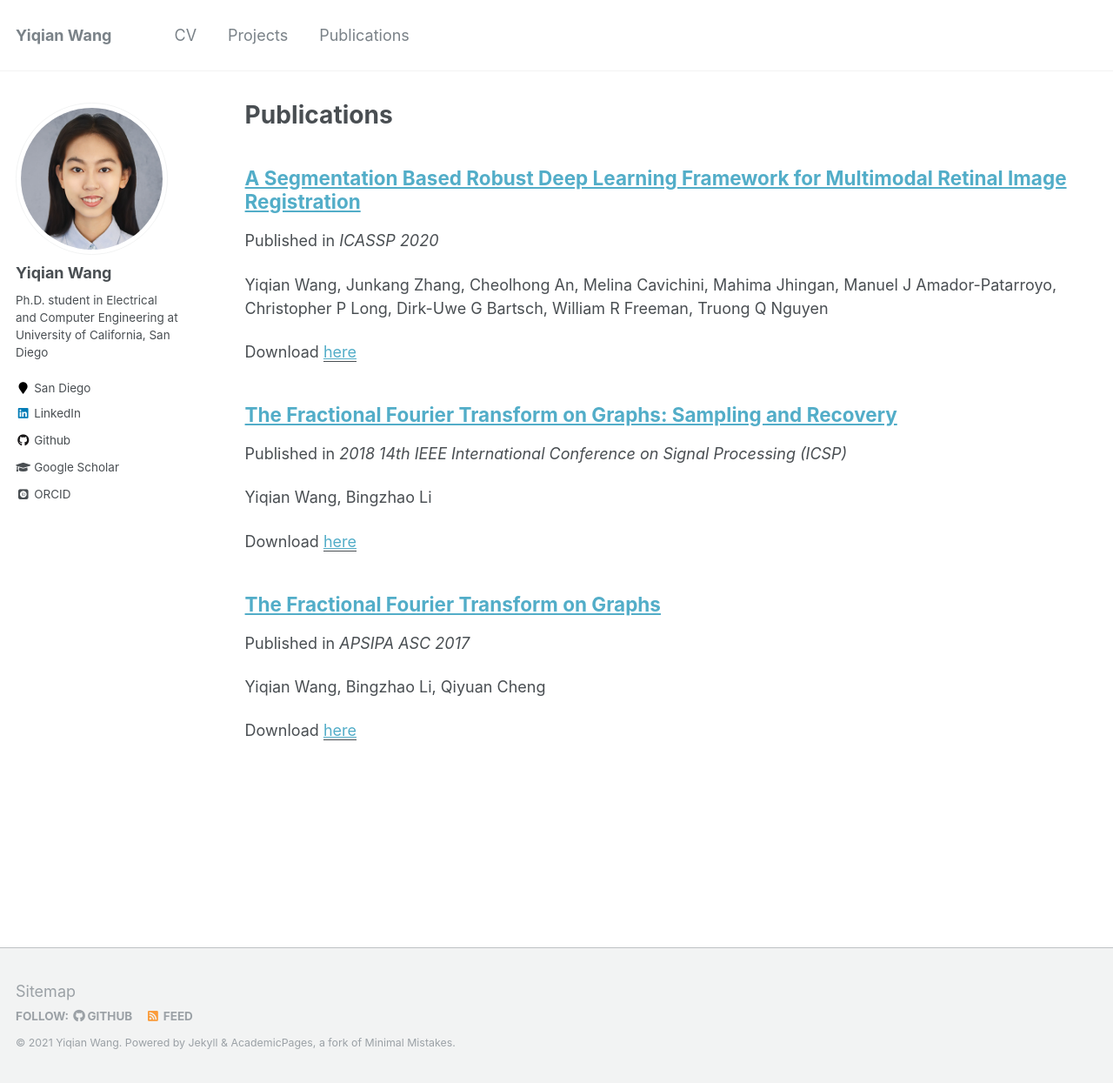
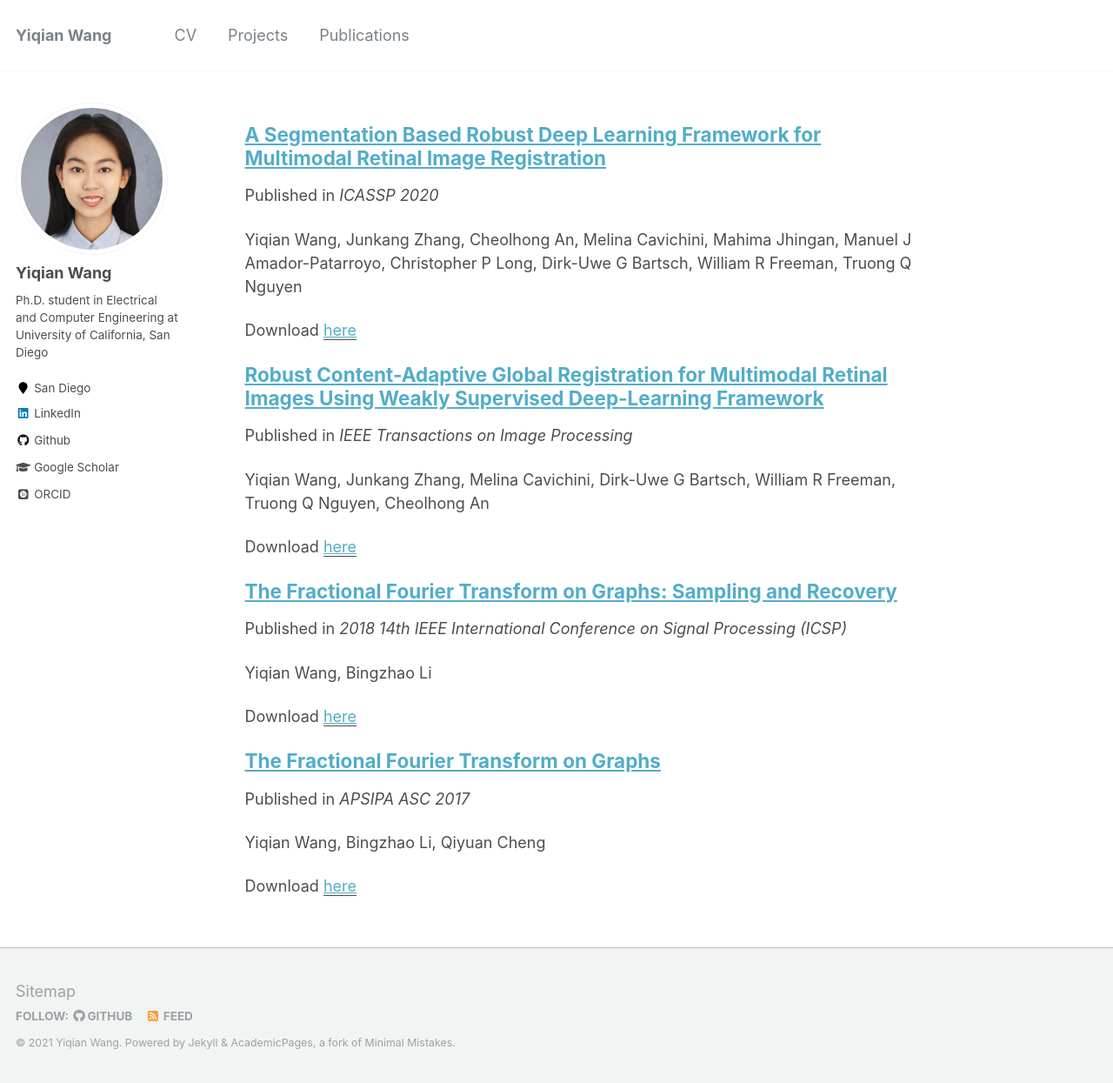
Before and after one commit to yiqian-wang/yiqian-wang.github.io, a Jekyll site: the page built from _pages/publications_prev.md, in a window 1280 px wide and 1245 px high. Shown: the whole window at 87% size. Built offline with Jekyll 4.4.1, drawn with Linux system fonts in a browser that asks for light colours; some web fonts are replaced; our own code applies the rules of GitHub Pages for plain Markdown files; part of the change alters nothing that is shown.

Commit message:
Update publication style 2

````diff
--- a/_pages/cv.md
+++ b/_pages/cv.md
@@ -39,4 +39,18 @@ Experience
 
 Publications
 ======
-See [pulication](https://yiqian-wang.github.io/publications) page.
+Also see [pulication](https://yiqian-wang.github.io/publications) page.
+
+[[1]](https://ieeexplore.ieee.org/abstract/document/9357976) **Y. Wang**, J. Zhang, M. Cavichini, D. G. Bartsch, W. R. Freeman, T. Q. Nguyen, C. An, "Robust content-adaptive global registration for multimodal retinal images using weakly supervised deep-learning framework", *IEEE Transactions on Image Processing*, Feb. 2021, pp 3167-3178.
+
+[[2]](https://ieeexplore.ieee.org/stamp/stamp.jsp?arnumber=9233401) **Y. Wang**, J. Zhang, M. Cavichini, D. G. Bartsch, W. R. Freeman, T. Q. Nguyen, C. An, "Study on correlation between subjective and objective metrics for multimodal retinal image registration", *IEEE Access*, Oct. 2020.
+
+[[3]](https://tvst.arvojournals.org/article.aspx?articleid=2770938) M. Cavichini, C. An, D. G. Bartsch, M. Jhingan, M. J. Amador, C. P. Long, J. Zhang, **Y. Wang**, A. X. Chan, S. Madala, T. Nguyen, W. R. Freeman, "Artificial intelligence for automated overlay of fundus camera and scanning laser ophthalmoscope images", *Translational vision science & technology*, Oct. 2020.
+
+[[4]](https://doi.org/10.1117/12.2569858)  C. An, **Y. Wang**, J. Zhang, D. G. Bartsch, W. R. Freeman, "Fovea localization neural network for multimodal retinal imaging", *Applications of Machine Learning 2020*, Vol. 11511. International Society for Optics and Photonics, Aug. 2020.
+
+[[5]](https://ieeexplore.ieee.org/abstract/document/9054077) **Y. Wang**, J. Zhang, C. An, M. Cavichini, M. Jhingan, M. J. Amador, C. P. Long, D. G. Bartsch, W. R. Freeman, T. Q. Nguyen, "A segmentation based robust deep learning framework for multi-modal retinal image registration", *2020 IEEE International Conference on Acoustics, Speech and Signal Processing (ICASSP)*, Barcelona, Spain, May 2020, pp. 1369-1373.
+
+[[6]](https://ieeexplore.ieee.org/document/8652296) **Y. Wang** and B. Li, "The fractional Fourier transform on graphs: sampling and recovery", in Proceedings of *2018 14th IEEE International Conference on Signal Processing*, Beijing, China, Aug. 2018, pp. 1103-1108. (Oral Presentation)
+
+[[7]](https://ieeexplore.ieee.org/document/8282010) **Y. Wang**, B. Li and Q. Cheng, "The fractional Fourier transform on graphs", in Proceedings of *Asia Pacific Signal and Information Processing Association Annual Summit and Conference 2017*, Kuala Lumpur, Malaysia, Dec. 2017, pp. 105-110. (Oral Presentation)
--- a/_pages/publications.md
+++ b/_pages/publications.md
@@ -6,21 +6,11 @@ author_profile: true
 ---
 
 {% if author.googlescholar %}
-  You can also find my articles on <u><a href="{{author.googlescholar}}">my Google Scholar profile</a>.</u>
+  You can also find my full publication list on <u><a href="{{author.googlescholar}}">my Google Scholar profile</a>.</u>
 {% endif %}
 
 {% include base_path %}
 
-[[1]](https://ieeexplore.ieee.org/abstract/document/9357976) **Y. Wang**, J. Zhang, M. Cavichini, D. G. Bartsch, W. R. Freeman, T. Q. Nguyen, C. An, "Robust content-adaptive global registration for multimodal retinal images using weakly supervised deep-learning framework", *IEEE Transactions on Image Processing*, Feb. 2021, pp 3167-3178.
-
-[[2]](https://ieeexplore.ieee.org/stamp/stamp.jsp?arnumber=9233401) **Y. Wang**, J. Zhang, M. Cavichini, D. G. Bartsch, W. R. Freeman, T. Q. Nguyen, C. An, "Study on correlation between subjective and objective metrics for multimodal retinal image registration", *IEEE Access*, Oct. 2020.
-
-[[3]](https://tvst.arvojournals.org/article.aspx?articleid=2770938) M. Cavichini, C. An, D. G. Bartsch, M. Jhingan, M. J. Amador, C. P. Long, J. Zhang, **Y. Wang**, A. X. Chan, S. Madala, T. Nguyen, W. R. Freeman, "Artificial intelligence for automated overlay of fundus camera and scanning laser ophthalmoscope images", *Translational vision science & technology*, Oct. 2020.
-
-[[4]](https://doi.org/10.1117/12.2569858)  C. An, **Y. Wang**, J. Zhang, D. G. Bartsch, W. R. Freeman, "Fovea localization neural network for multimodal retinal imaging", *Applications of Machine Learning 2020*, Vol. 11511. International Society for Optics and Photonics, Aug. 2020.
-
-[[5]](/publication/2020-05-Segmentation_retina_registration) **Y. Wang**, J. Zhang, C. An, M. Cavichini, M. Jhingan, M. J. Amador, C. P. Long, D. G. Bartsch, W. R. Freeman, T. Q. Nguyen, "A segmentation based robust deep learning framework for multi-modal retinal image registration", *2020 IEEE International Conference on Acoustics, Speech and Signal Processing (ICASSP)*, Barcelona, Spain, May 2020, pp. 1369-1373.
-
-[[6]](/publication/2018-07-GFRFT_samp) **Y. Wang** and B. Li, "The fractional Fourier transform on graphs: sampling and recovery", in Proceedings of *2018 14th IEEE International Conference on Signal Processing*, Beijing, China, Aug. 2018, pp. 1103-1108. (Oral Presentation)
-
-[[7]](/publication/2017-12-GFRFT) **Y. Wang**, B. Li and Q. Cheng, "The fractional Fourier transform on graphs", in Proceedings of *Asia Pacific Signal and Information Processing Association Annual Summit and Conference 2017*, Kuala Lumpur, Malaysia, Dec. 2017, pp. 105-110. (Oral Presentation)
+{% for post in site.publications reversed %}
+  {% include archive-single.html %}
+{% endfor %}
--- a/_pages/publications_prev.md
+++ b/_pages/publications_prev.md
@@ -1,9 +1,3 @@
----
-layout: archive
-title: "Publications"
-permalink: /publications/
-author_profile: true
----
 
 {% if author.googlescholar %}
   You can also find my articles on <u><a href="{{author.googlescholar}}">my Google Scholar profile</a>.</u>
--- /dev/null
+++ b/_publications/2021-01-retina_registration_TIP.md
@@ -0,0 +1,26 @@
+---
+title: "Robust Content-Adaptive Global Registration for Multimodal Retinal Images Using Weakly Supervised Deep-Learning Framework"
+collection: publications
+permalink: /publication/2021-02-Segmentation_retina_registration
+excerpt: 'Yiqian Wang, Junkang Zhang, Melina Cavichini, Dirk-Uwe G Bartsch, William R Freeman, Truong Q Nguyen, Cheolhong An'
+date: 2020-02-18
+venue: 'IEEE Transactions on Image Processing'
+paperurl: 'https://ieeexplore.ieee.org/abstract/document/9054077'
+citation:
+---
+Multimodal retinal imaging plays an important role in ophthalmology. We propose a content-adaptive multimodal retinal image registration method in this paper that focuses on the globally coarse alignment and includes three weakly supervised neural networks for vessel segmentation, feature detection and description, and outlier rejection. We apply the proposed framework to register color fundus images with infrared reflectance and fluorescein angiography images, and compare it with several conventional and deep learning methods. Our proposed framework demonstrates a significant improvement in robustness and accuracy reflected by a higher success rate and Dice coefficient compared with other methods.
+
+[Download paper here](https://ieeexplore.ieee.org/abstract/document/9357976)
+
+Citation:
+```
+@article{wang2021robust,
+  title={Robust Content-Adaptive Global Registration for Multimodal Retinal Images Using Weakly Supervised Deep-Learning Framework},
+  author={Wang, Yiqian and Zhang, Junkang and Cavichini, Melina and Bartsch, Dirk-Uwe G and Freeman, William R and Nguyen, Truong Q and An, Cheolhong},
+  journal={IEEE Transactions on Image Processing},
+  volume={30},
+  pages={3167--3178},
+  year={2021},
+  publisher={IEEE}
+}
+```
````
